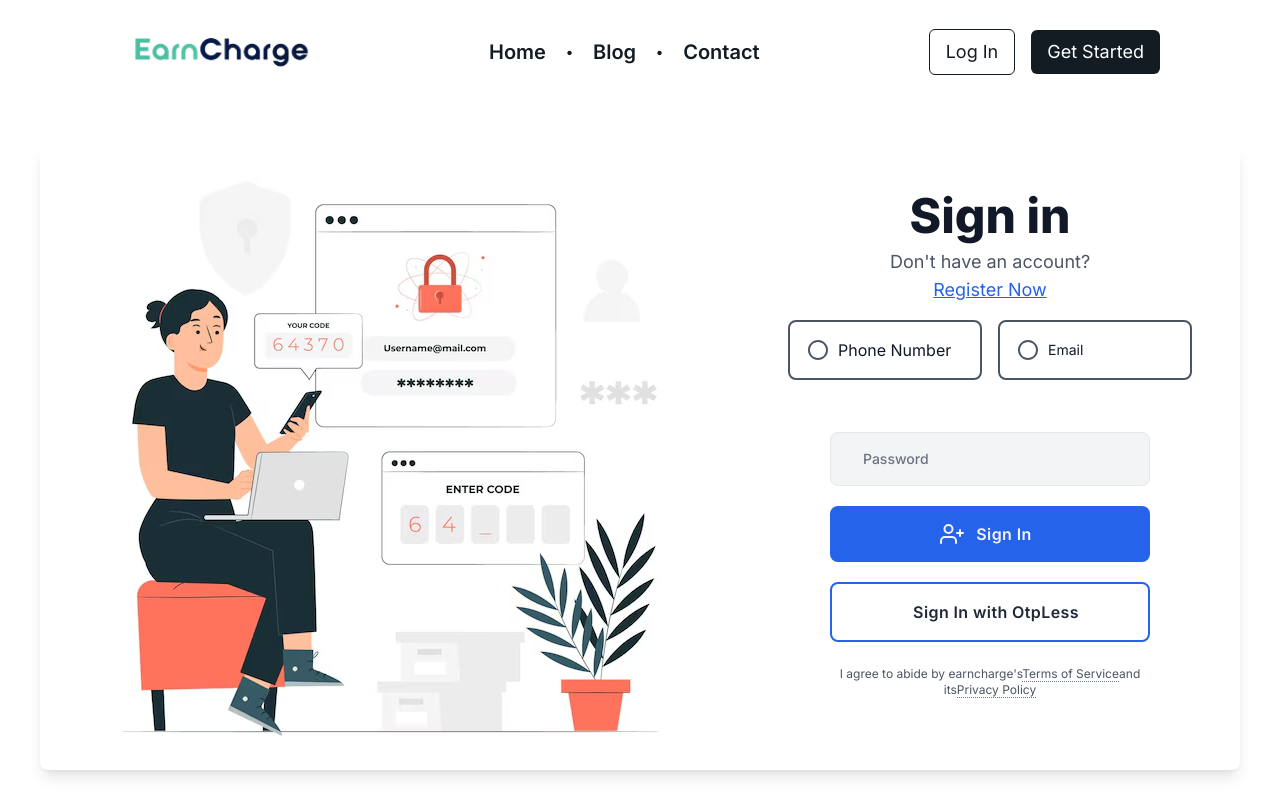
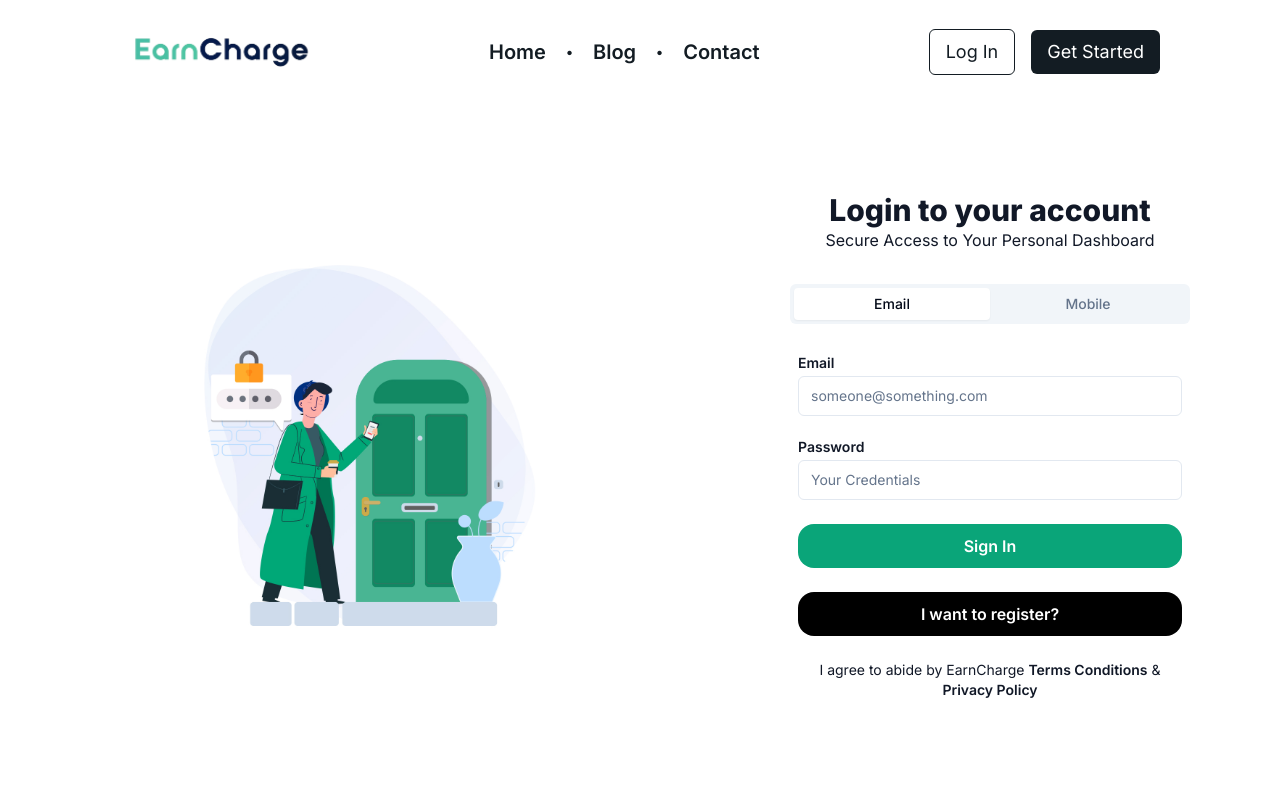
Before and after one commit to Vismay19999/earncharge-rewrite-frontend, a Next.js app: page /login in a window 1280 px wide. Shown: the top 800 px of the page. Built offline with nearby package versions, Linux system fonts and the light colour scheme.

Commit message:
Login Page Complete

```diff
--- a/src/components/auth/LoginForm.tsx
+++ b/src/components/auth/LoginForm.tsx
@@ -8,10 +8,13 @@ import Link from "next/link";
 import Image from "next/image";
 import logo from "@/../public/logo.png";
 import { setTokens } from "@/utils/auth";
+import { Input } from "@/components/ui/input";
+import { Label } from "@/components/ui/label";
 import { useUser } from "@/actions/UserContext/UserContext";
-import login from "@/../public/login.png";
+import login from "@/../public/log.jpg";
 import RadioButtonUncheckedIcon from "@mui/icons-material/RadioButtonUnchecked";
 import RadioButtonCheckedIcon from "@mui/icons-material/RadioButtonChecked";
+import { Tabs, TabsContent, TabsList, TabsTrigger } from "@/components/ui/tabs";
 
 const LoginForm: React.FC = () => {
   const [loginMethod, setLoginMethod] = useState<
@@ -20,7 +23,7 @@ const LoginForm: React.FC = () => {
   const [formData, setFormData] = useState({
     phoneNumber: "",
     email: "",
-    password: "",
+    password: ""
   });
 
   const { setUser } = useUser();
@@ -29,7 +32,7 @@ const LoginForm: React.FC = () => {
     const { name, value } = e.target;
     setFormData((prevData) => ({
       ...prevData,
-      [name]: value,
+      [name]: value
     }));
   };
 
@@ -44,13 +47,13 @@ const LoginForm: React.FC = () => {
         `${process.env.NEXT_PUBLIC_API_URL}/v1/auth/login`,
         {
           [loginMethod]: formData[loginMethod],
-          password: formData.password,
+          password: formData.password
         },
         {
           headers: {
             Authorization: "Bearer YOUR_TOKEN",
-            "Content-Type": "application/json",
-          },
+            "Content-Type": "application/json"
+          }
         }
       );
 
@@ -68,149 +71,129 @@ const LoginForm: React.FC = () => {
   };
 
   return (
+    <>
       <div className="rounded-lg text-gray-900 flex justify-center">
-      <div className="max-w-screen-xl rounded-lg shadow-lg m-0 sm:m-10 bg-white sm:rounded-lg flex justify-center flex-1">
+        <div className="max-w-screen-xl gap-10 rounded-lg m-0 sm:m-10 bg-white sm:rounded-lg flex justify-center flex-1">
           <div className="flex-1 text-center hidden lg:flex items-center justify-center">
-          <div className="">
-            <Image src={login} alt="login" />
+            <div className="p-10">
+              <Image src={login} alt="login" className="rounded-3xl" />
             </div>
           </div>
-        <div className="lg:w-1/2 xl:w-5/12 p-6 sm:p-12">
+          <div className="lg:w-1/3 xl:w-5/12 p-6 sm:p-12">
             <div className="flex flex-col items-center">
-            <h1 className="text-3xl xl:text-5xl font-extrabold">Sign in</h1>
-            <span className="text-gray-600 text-lg mt-2">
-              Don&apos;t have an account?
-            </span>
-            <Link
-              href="/register"
-              className="text-blue-600 text-lg underline hover:no-underline"
-            >
-              Register Now
-            </Link>
-            <div className="flex w-full justify-between mt-4">
-              <motion.div
-                whileHover={{ scale: 1.05 }}
-                whileTap={{ scale: 0.95 }}
-                onClick={() => handleMethodSelect("phoneNumber")}
-                className={`w-1/2 py-4 border-2 rounded-lg mr-2 cursor-pointer transition-colors duration-200 ${
-                  loginMethod === "phoneNumber"
-                    ? "border-blue-600 text-gray-700"
-                    : "border-gray-600"
-                }`}
-              >
-                <div className="flex items-center px-4">
-                  {loginMethod === "phoneNumber" ? (
-                    <RadioButtonCheckedIcon className="text-blue-600 mr-2" />
-                  ) : (
-                    <RadioButtonUncheckedIcon className="text-gray-600 mr-2" />
-                  )}
-                  Phone Number
+              <h1 className="text-3xl xl:text-3xl font-extrabold">
+                Login to your account
+              </h1>
+              <p>Secure Access to Your Personal Dashboard</p>
+              <Tabs defaultValue="email" className="w-[400px] mt-8">
+                <TabsList className="w-full">
+                  <TabsTrigger value="email" className="w-full">
+                    Email
+                  </TabsTrigger>
+                  <TabsTrigger value="mobile" className="w-full">
+                    Mobile
+                  </TabsTrigger>
+                </TabsList>
+                <TabsContent value="email">
+                  <div className="flex flex-col items-center">
+                    <div className="grid w-full max-w-sm items-center gap-1.5 mt-6">
+                      <Label htmlFor="email" className="font-semibold">
+                        Email
+                      </Label>
+                      <Input
+                        type="email"
+                        id="#"
+                        placeholder="someone@something.com"
+                      />
                     </div>
-              </motion.div>
-              <motion.div
-                whileHover={{ scale: 1.05 }}
-                whileTap={{ scale: 0.95 }}
-                onClick={() => handleMethodSelect("email")}
-                className={`w-1/2 py-4 border-2 rounded-lg ml-2 cursor-pointer text-sm transition-colors duration-200 ${
-                  loginMethod === "email"
-                    ? "border-blue-600 text-gray-700"
-                    : "border-gray-600"
-                }`}
-              >
-                <div className="flex items-center px-4">
-                  {loginMethod === "email" ? (
-                    <RadioButtonCheckedIcon className="text-blue-600 mr-2" />
-                  ) : (
-                    <RadioButtonUncheckedIcon className="text-gray-600 mr-2" />
-                  )}
-                  Email
+                    <div className="grid w-full max-w-sm items-center gap-1.5 mt-6">
+                      <Label htmlFor="password" className="font-semibold">
+                        Password
+                      </Label>
+                      <Input
+                        type="password"
+                        id="#"
+                        placeholder="Your Credentials"
+                      />
                     </div>
-              </motion.div>
-            </div>
-            <div className="w-full flex-1">
-              <div className="mx-auto max-w-xs pt-8">
-                {loginMethod === "phoneNumber" && (
-                  <input
-                    type="tel"
-                    id="phoneNumber"
-                    name="phoneNumber"
-                    className="w-full px-8 py-4 rounded-lg font-medium bg-gray-100 border border-gray-200 placeholder-gray-500 text-sm focus:outline-none focus:border-gray-400 focus:bg-white"
-                    placeholder="Phone Number"
-                    value={formData.phoneNumber}
-                    onChange={handleInputChange}
-                  />
-                )}
-                {loginMethod === "email" && (
-                  <input
-                    type="email"
-                    id="email"
-                    name="email"
-                    className="w-full px-8 py-4 rounded-lg font-medium bg-gray-100 border border-gray-200 placeholder-gray-500 text-sm focus:outline-none focus:border-gray-400 focus:bg-white"
-                    placeholder="Email"
-                    value={formData.email}
-                    onChange={handleInputChange}
-                  />
-                )}
-                <input
-                  className="w-full px-8 py-4 rounded-lg font-medium bg-gray-100 border border-gray-200 placeholder-gray-500 text-sm focus:outline-none focus:border-gray-400 focus:bg-white mt-5"
-                  type="password"
-                  id="password"
-                  name="password"
-                  placeholder="Password"
-                  value={formData.password}
-                  onChange={handleInputChange}
-                />
+                    <div className="grid w-full max-w-sm items-center gap-1.5 mt-6">
                       <button
                         type="button"
-                  className="mt-5 tracking-wide font-semibold bg-blue-600 text-gray-100 w-full py-4 rounded-lg hover:bg-blue-800 transition-all duration-300 ease-in-out flex items-center justify-center focus:shadow-outline focus:outline-none"
-                  onClick={handleLogin}
-                  disabled={!loginMethod} // Disable button until a method is selected
+                        className="transition p-2.5 rounded-2xl bg-[#0AA579] hover:bg-black text-white focus:bg-black font-semibold"
                       >
-                  <svg
-                    className="w-6 h-6 -ml-2"
-                    fill="none"
-                    stroke="currentColor"
-                    stroke-width="2"
-                    stroke-linecap="round"
-                    stroke-linejoin="round"
-                  >
-                    <path d="M16 21v-2a4 4 0 00-4-4H5a4 4 0 00-4 4v2" />
-                    <circle cx="8.5" cy="7" r="4" />
-                    <path d="M20 8v6M23 11h-6" />
-                  </svg>
-                  <span className="ml-3">Sign In</span>
+                        Sign In
                       </button>
-                <Link href={"/otpless/sendLink"}>
+                    </div>
+                    <div className="grid w-full max-w-sm items-center gap-1.5 mt-6">
                       <button
                         type="button"
-                    className="mt-5 tracking-wide font-semibold border-2 border-blue-600 text-gray-800 hover:text-gray-100 w-full py-4 rounded-lg hover:bg-blue-600 transition-all duration-300 ease-in-out flex items-center justify-center focus:shadow-outline focus:outline-none"
+                        className="p-2.5 rounded-2xl bg-black text-white focus:bg-black font-semibold"
                       >
-                    <span className="ml-3">Sign In with OtpLess</span>
+                        <Link href="/register">I want to register?</Link>
                       </button>
-                </Link>
-                <p className="mt-6 text-xs text-gray-600 text-center">
-                  I agree to abide by earncharge&apos;s
-                  <a
-                    href="/terms"
-                    className="border-b border-gray-500 border-dotted"
+                    </div>
+                    <div className="grid w-full max-w-sm items-center gap-1.5 mt-6">
+                      <p className="text-sm text-center">I agree to abide by EarnCharge <Link href="#" className="font-semibold"> Terms Conditions</Link> & <Link href="#" className="font-semibold">Privacy Policy</Link></p>
+                    </div>
+                  </div>
+                </TabsContent>
+                <TabsContent value="mobile">
+                <div className="flex flex-col items-center">
+                    <div className="grid w-full max-w-sm items-center gap-1.5 mt-6">
+                      <Label htmlFor="mobile" className="font-semibold">
+                        Mobile
+                      </Label>
+                      <Input
+                        type="text"
+                        id="#"
+                        placeholder="8888855544"
+                      />
+                    </div>
+                    <div className="grid w-full max-w-sm items-center gap-1.5 mt-6">
+                      <Label htmlFor="password" className="font-semibold">
+                        Password
+                      </Label>
+                      <Input
+                        type="password"
+                        id="#"
+                        placeholder="Your Credentials"
+                      />
+                    </div>
+                    <div className="grid w-full max-w-sm items-center gap-1.5 mt-6">
+                      <button
+                        type="button"
+                        className="transition p-2.5 rounded-2xl bg-[#0AA579] hover:bg-black text-white focus:bg-black font-semibold"
                       >
-                    Terms of Service
-                  </a>
-                  and its
-                  <a
-                    href="/policy"
-                    className="border-b border-gray-500 border-dotted"
+                        Sign In
+                      </button>
+                    </div>
+                    <div className="grid w-full max-w-sm items-center gap-1.5 mt-6">
+                      <button
+                        type="button"
+                        className="p-2.5 rounded-2xl bg-white border-[1px] text-black focus:bg-zinc-100 font-semibold"
                       >
-                    Privacy Policy
-                  </a>
-                </p>
+                        <Link href="/otpLess">Sign In without OTP</Link>
+                      </button>
+                    </div>
+                    <div className="grid w-full max-w-sm items-center gap-1.5 mt-5">
+                      <button
+                        type="button"
+                        className="p-2.5 rounded-2xl bg-black text-white focus:bg-black font-semibold"
+                      >
+                        <Link href="/register">I want to register?</Link>
+                      </button>
+                    </div>
+                    <div className="grid w-full max-w-sm items-center gap-1.5 mt-6">
+                      <p className="text-sm text-center">I agree to abide by EarnCharge <Link href="#" className="font-semibold"> Terms Conditions</Link> & <Link href="#" className="font-semibold">Privacy Policy</Link></p>
+                    </div>
+                  </div>
+                </TabsContent>
+              </Tabs>
             </div>
           </div>
         </div>
       </div>
-        <ToastContainer />
-      </div>
-    </div>
+    </>
   );
 };
 
--- a/src/components/auth/RegisterForm.tsx
+++ b/src/components/auth/RegisterForm.tsx
@@ -146,7 +146,7 @@ const RegisterForm: React.FC<RegisterFormProps> = ({ onSubmit }) => {
                         className="p-2.5 rounded-2xl bg-black text-white focus:bg-black font-semibold"
                         disabled={!method}
                       >
-                        Already have account?
+                        <Link href="/login">I want to register?</Link>
                       </button>
                     </div>
                     <div className="grid w-full max-w-sm items-center gap-1.5 mt-6">
```
Also changed, not shown: public/log.jpg (added). Lines whose indentation alone changed are shown as unchanged.
